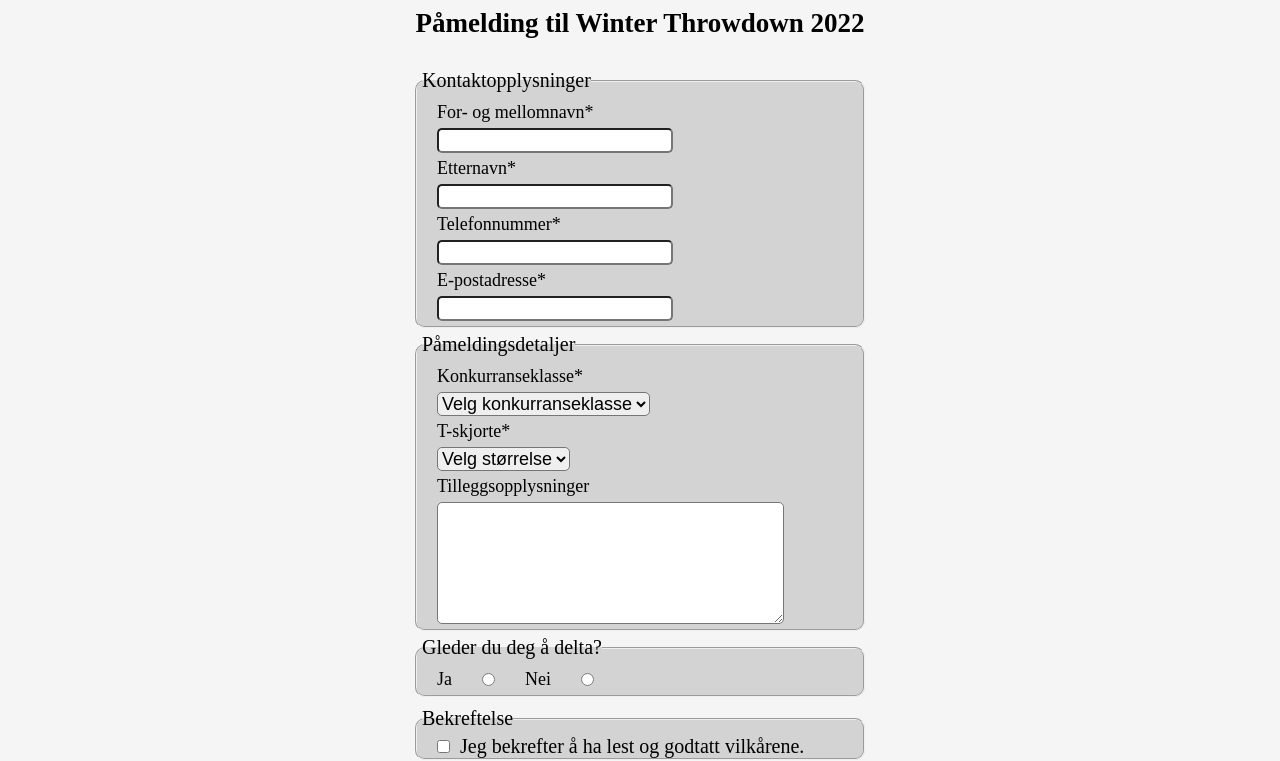
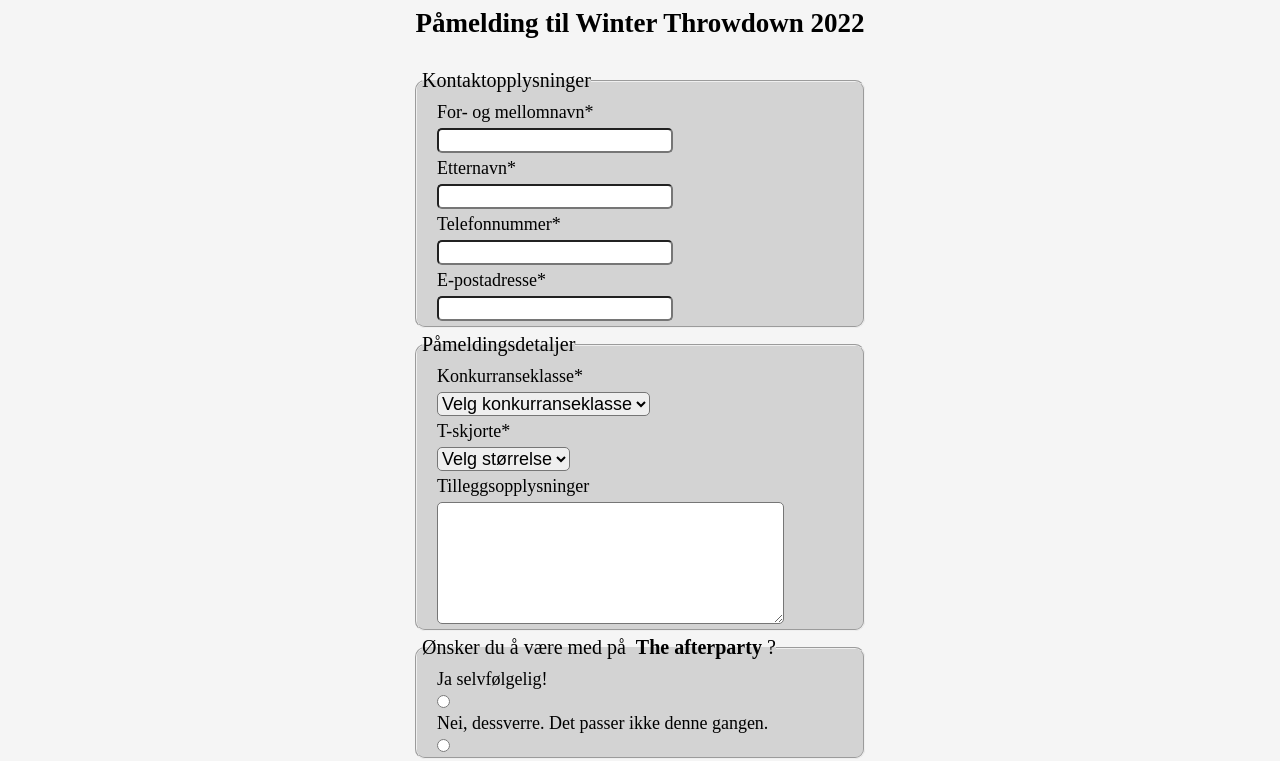
Before and after one commit to camillamn/Crossfit1-form, a plain HTML site: page index.html in a window 1280 px wide. Shown: the part 202-963 px from the top of the page. Drawn offline with Linux system fonts and the light colour scheme.

Commit message:
Fixed radiobutton

```diff
--- a/CSS/style-classes.css
+++ b/CSS/style-classes.css
@@ -12,7 +12,7 @@
    max-height: 150px;
 }
 
-.confirmation, .submit, .survey {
+.confirmation, .submit {
    display: flex;
    margin-bottom: 10px;
 }
--- a/index.html
+++ b/index.html
@@ -77,17 +77,18 @@
                      <label for="textarea">Tilleggsopplysninger</label>
                      <textarea name="Tilleggsinformasjon" id="Tilleggsinformasjon" cols="30" rows="6"></textarea>
 				</fieldset>
+            <!-- source for the "choose only one radiobutton" (https://stackoverflow.com/questions/48914363/just-allow-to-select-one-radio-button)-->
             <fieldset class="survey">
-               <legend>Gleder du deg å delta?</legend>
-                  <label for="ja">Ja</label>
+               <legend>Ønsker du å være med på <strong>The afterparty</strong>?</legend>
+                  <label for="yes">Ja selvfølgelig!</label>
                      <input
                         type="radio"
-                        name="ja"
+                        name="radiobutton"
                         >
-                  <label for="nei">Nei</label>
+                  <label for="nei">Nei, dessverre. Det passer ikke denne gangen.</label>
                      <input
                         type="radio"
-                        name="nei"
+                        name="radiobutton"
                         >
             </fieldset>
             <fieldset class="confirmation">
```
